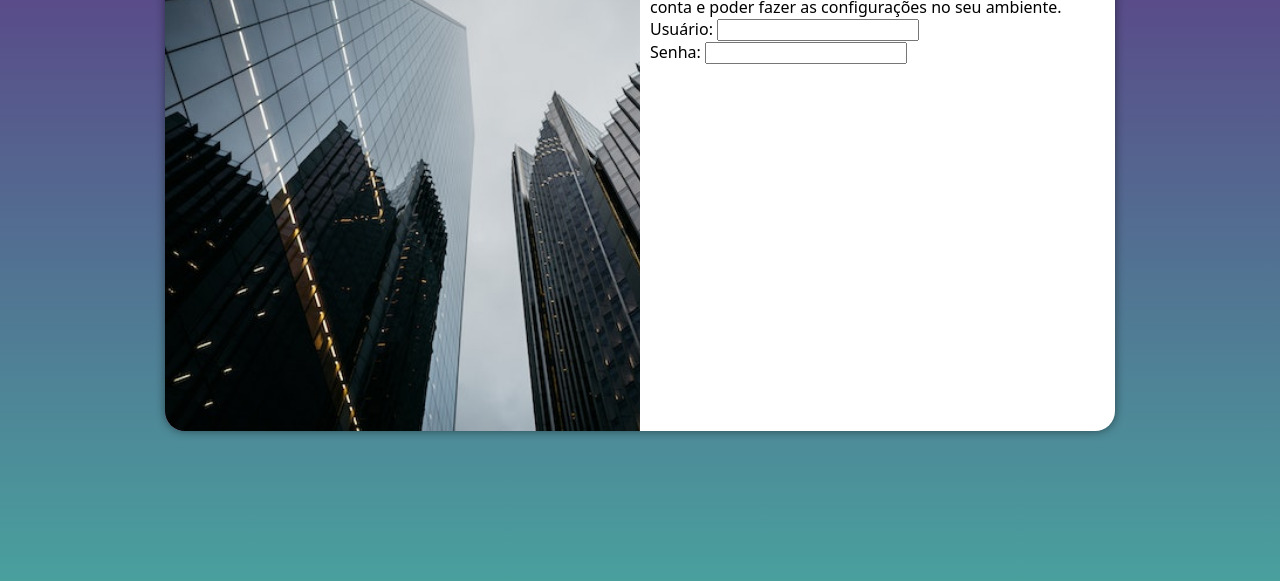
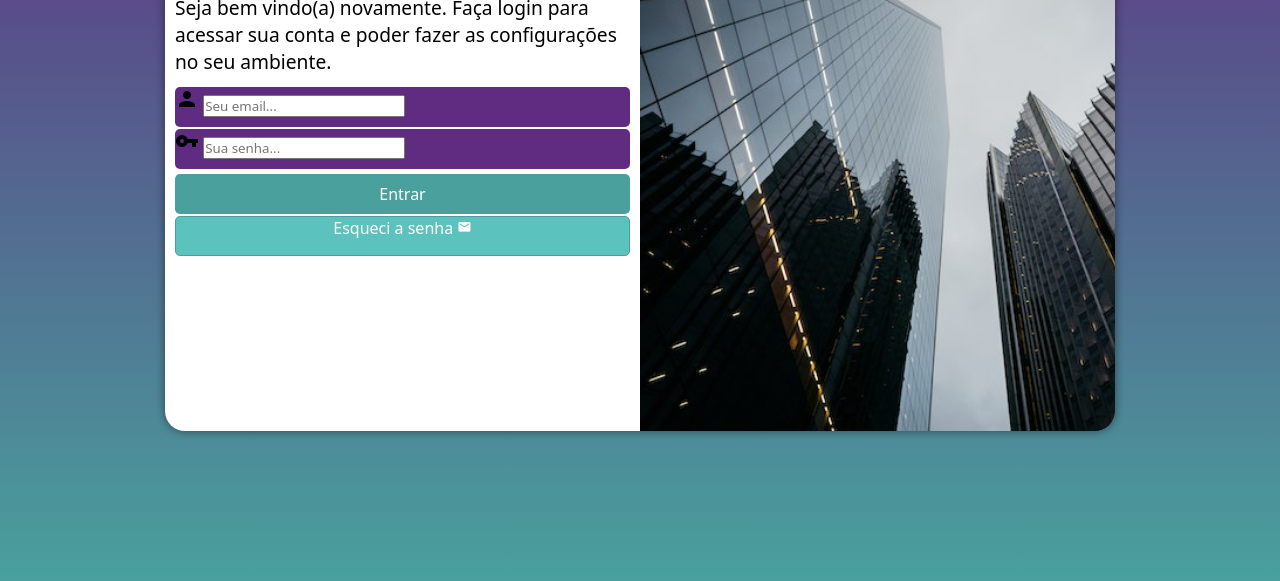
Before and after one commit to maicondutradev/projeto-login, a plain HTML site: page index.html in a window 1280 px wide. Shown: the part 219-800 px from the top of the page. Drawn offline with Linux system fonts and the light colour scheme.

Commit message:
formatação do formulário

```diff
--- a/estilos/media_query.css
+++ b/estilos/media_query.css
@@ -17,6 +17,14 @@
         float: right;
         width: 70%;
     }
+
+    div#formulario > h1 {
+        font-size: 1.5em;
+    }
+
+    div#formulario > p {
+        font-size: 1.0em;
+    }
 }
 
 @media screen and (min-width: 992px) {
@@ -26,13 +34,21 @@
     }
 
     section#login > div#imagem {
-        float: left;
+        float: right;
         width: 50%;
         height: 100%;
     }
 
     section#login > div#formulario{
-        float: right;
+        float: left;
         width: 50%;
     }
+
+    div#formulario > h1 {
+        font-size: 2em;
+    }
+
+    div#formulario > p {
+        font-size: 1.2em;
+    }
 }
--- a/estilos/style.css
+++ b/estilos/style.css
@@ -33,12 +33,12 @@ section#login{
     overflow: hidden;
 
     background-color: white;
-    width: 250px;
+    width: 270px;
     height: 500px;
     border-radius: 20px;
     box-shadow: 0px 0px 10px rgba(0, 0, 0, 0.480);
 
-    transition: width 0.6s, heigth 0.6s;
+    transition: width 0.3s, heigth 0.3s;
     transition-timing-function: ease;
 }
 
@@ -55,3 +55,67 @@ section#login > div#formulario {
     display: block;
     padding: 10px;
 }
+
+div#formulario > h1 {
+    text-align: center;
+    margin-bottom: 10px;
+}
+div#formulario > p {
+    font-size: 0.8em;
+    padding-bottom: 10px;
+
+}
+
+form > div.campo{
+    background-color: #5f2c82;
+    width: 100%;
+    display: block;
+    height: 40px;
+    border-radius: 5px;
+    margin-top: 2px;
+    margin-bottom: 2px;
+}
+
+form > div.campo > label {
+    display: none;
+}
+
+form > input[type=submit]{
+    display: block;
+    font-size: 1em;
+    width: 100%;
+    height: 40px;
+    background-color: #49a09d;
+    color: white;
+    border: none;
+    border-radius: 5px;
+    cursor: pointer;
+    margin-bottom: 2px;
+    margin-top: 5px;
+}
+
+form > input[type=submit]:hover{
+    background-color: #367976;
+}
+
+form > a.botao {
+    display: block;
+    text-align: center;
+    font-size: 1em;
+    width: 100%;
+    height: 40px;
+    background-color: #5cc2be;
+    color: white;
+    border: 1px solid  #49a09d;
+    border-radius: 5px;
+    text-decoration: none;
+    cursor: pointer;
+}
+
+form > a.botao:hover{
+    background-color: #367976;
+}
+
+form > a.botao > span {
+    font-size: 0.9em;
+}
--- a/index.html
+++ b/index.html
@@ -4,6 +4,8 @@
     <meta charset="UTF-8">
     <meta name="viewport" content="width=device-width, initial-scale=1.0">
     <title>Login</title>
+    <link href="https://fonts.googleapis.com/icon?family=Material+Icons"
+      rel="stylesheet">
     <link rel="stylesheet" href="estilos/style.css">
     <link rel="stylesheet" href="estilos/media_query.css">
 </head>
@@ -17,15 +19,22 @@
             <div id="formulario">
                 <h1>Login</h1>
                 <p>Seja bem vindo(a) novamente. Faça login para acessar sua conta e poder fazer as configurações no seu ambiente.</p>
-                <form action="login.php" method="post">
-                    <div>
-                        <label for="iusuario">Usuário:</label>
-                        <input type="text" name="usuario" id="iusuario">
+                <form action="login.php" method="post" autocomplete="on">
+                    <div class="campo">
+                        <span class="material-icons">person</span>
+                        <input type="email" name="login" id="ilogin" placeholder="Seu email..." autocomplete="email" required maxlength="25">
+                        <label for="ilogin">Login</label>
                     </div>
-                    <div>
-                        <label for="isenha">Senha:</label>
-                        <input type="password" name="senha" id="isenha">
+                    <div class="campo">
+                        <span class="material-icons">vpn_key</span>
+                        <input type="password" name="senha" id="isenha" placeholder="Sua senha..." autocomplete="current-password" required minlength="8" maxlength="25">
+                        <label for="isenha">Senha</label>
                     </div>
+
+                    <input type="submit" value="Entrar">
+                    <a href="#" class="botao">Esqueci a senha
+                        <span class="material-icons">mail</span>
+                    </a>
                 </form>
             </div>
         </section>
```
